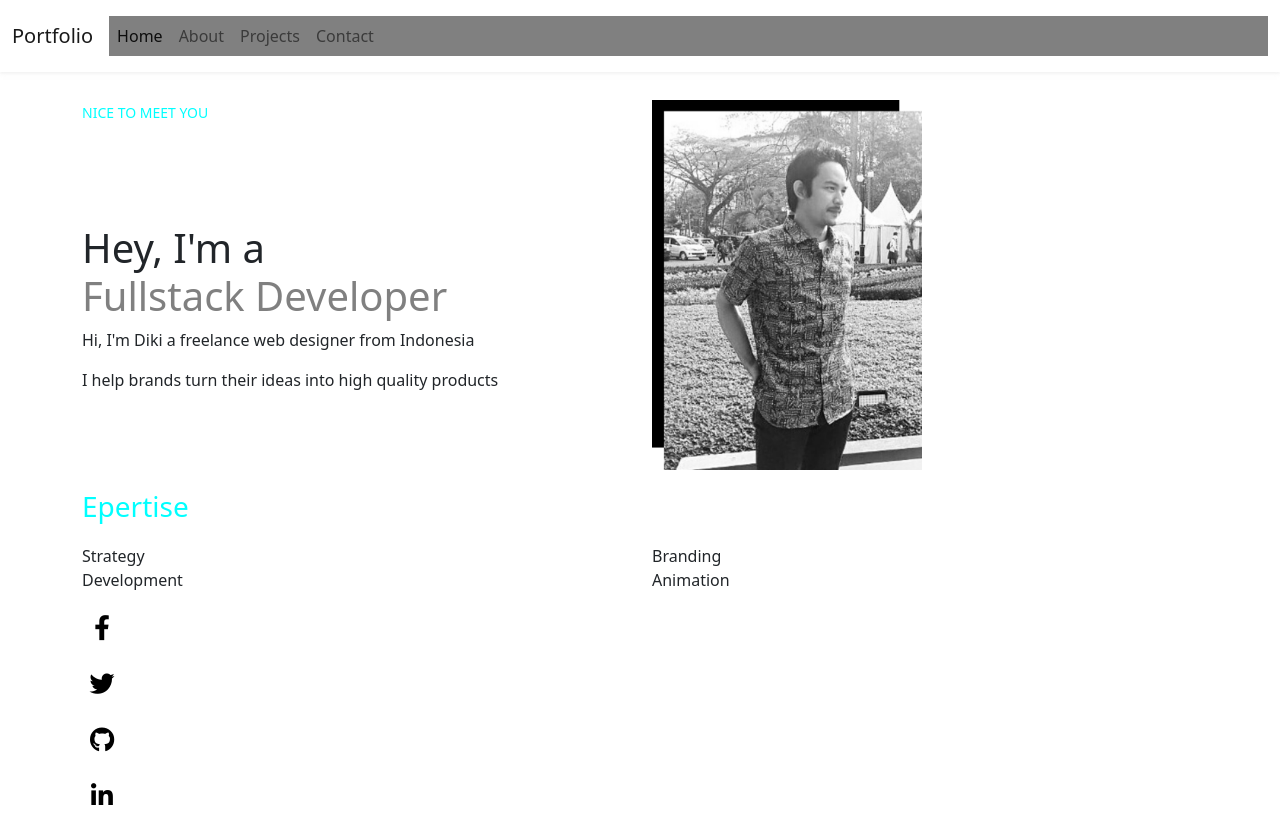
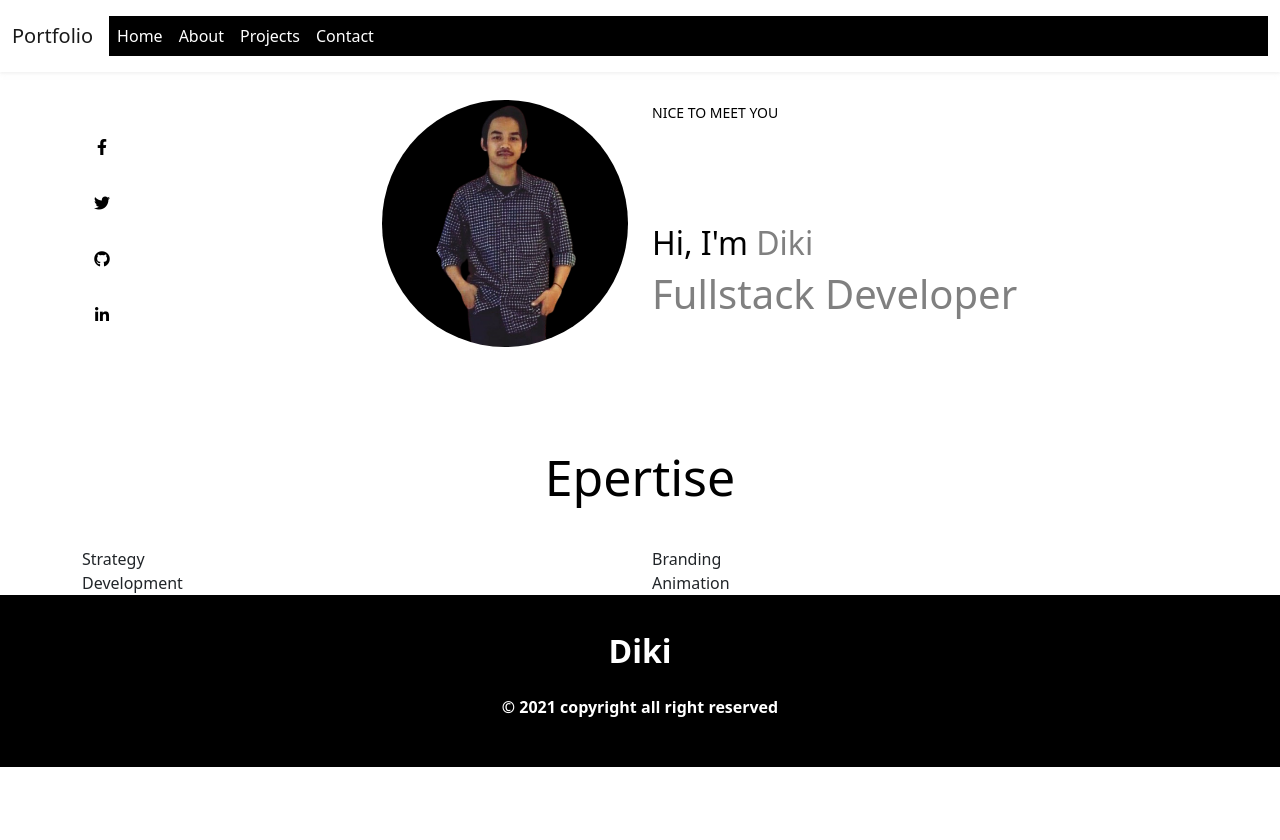
Before and after one commit to dikiamust/web-portfolio, an Angular app: page /home/home in a window 1280 px wide. After the commit the page ends 800 px from the top, so only its background shows below. Built offline with nearby package versions, Linux system fonts and the light colour scheme.

Commit message:
edit foto profile

```diff
--- a/src/app/home/banner/banner.component.css
+++ b/src/app/home/banner/banner.component.css
@@ -1,44 +1,73 @@
 @import url("https://fonts.googleapis.com/css2?family=Montserrat:wght@300;400;500;600;700&display=swap");
 
-/* div.container.banner {
-  background-color: yellow;
+/* div.container div.row div.col-12.col-md-6 {
+  margin-top: 100px;
 } */
 
-div.container div.row div.col-12.col-md-6.foto {
+div.container.banner {
   margin-top: 100px;
+  margin-bottom: 100px;
 }
 
-div.container div.row div.col-12.col-md-6.text {
-  margin-top: 100px;
-  /* color: blue; */
+div.container div.row div.col-12.col-md-6 div.wrapper {
+  align-items: center;
 }
 
-div.container.banner .text h1 {
-  margin-top: 100px;
-  /* color: blue; */
+div.row .wrapper div.col a {
+  margin-top: 16px;
+  display: flex;
+  justify-content: center;
+  align-items: center;
+  background: rgba(255, 255, 255, 0.1);
+  margin-right: 8px;
+  border-radius: 50%;
+  width: 40px;
+  height: 40px;
+  text-decoration: none;
 }
 
-div.container.banner small {
-  margin-top: 100px;
-  color: aqua;
+div.row .wrapper div.col a:hover {
+  background-color: silver;
 }
 
-div.container.banner .text h1 span {
-  color: grey;
-  /* border-bottom: 2px solid grey;
-  padding-bottom: 6px; */
+div.container div.row div.col-12.col-md-6 img {
+  /* display: flex !important;
+  justify-content: center !important;
+  align-items: center !important; */
+  margin: 0 auto;
 }
 
-div.container.banner h1 span:hover {
+div.col-12.col-md-6 small {
+  color: black;
+}
+
+div.col-12.col-md-6 h2 {
+  margin-top: 100px;
+  color: black;
+}
+
+div.col-12.col-md-6 h2 span {
+  color: grey;
+}
+
+div.col-12.col-md-6 h1 {
+  color: grey;
+}
+
+div.col-12.col-md-6 h1:hover {
   color: black;
   border-bottom: 2px solid black;
   padding-bottom: 6px;
 }
 
+div.container.expertise {
+  margin-top: 100px;
+}
+
 div.container.expertise h3 {
-  justify-content: center;
-  margin: 0 auto;
-  color: aqua;
+  text-align: center;
+  color: black;
+  font-size: 50px;
   margin-top: 20px;
-  margin-bottom: 20px;
+  margin-bottom: 40px;
 }
--- a/src/app/home/banner/banner.component.html
+++ b/src/app/home/banner/banner.component.html
@@ -1,19 +1,33 @@
 <div class="container banner">
   <div class="row">
-    <div class="col-12 col-md-6 text">
+    <div class="col-12 col-md-6">
+      <div class="row wrapper">
+        <div class="col">
+          <a href="https://www.facebook.com/diki.a.mustaqim"
+            ><i class="fab fa-facebook-f" style="color: black"></i
+          ></a>
+          <a href="#"><i class="fab fa-twitter" style="color: black"></i></a>
+          <a href="https://github.com/dikiamust"
+            ><i class="fab fa-github" style="color: black"></i
+          ></a>
+          <a href="#"
+            ><i class="fab fa-linkedin-in" style="color: black"></i
+          ></a>
+        </div>
+        <img
+          src="../../../assets/foto-1.png"
+          alt="image"
+          style="border-radius: 50%; max-width: 270px"
+        />
+      </div>
+    </div>
+
+    <div class="col-12 col-md-6">
       <small>NICE TO MEET YOU</small>
-      <h1>Hey, I'm a <br /><span>Fullstack Developer</span></h1>
-      <p>Hi, I'm Diki a freelance web designer from Indonesia</p>
-      <p>I help brands turn their ideas into high quality products</p>
-    </div>
-    <div class="col-12 col-md-6 foto">
-      <img src="../../../assets/foto.png" alt="" style="width: 270px" />
+      <h2>Hi, I'm <span>Diki</span></h2>
+      <h1>Fullstack Developer</h1>
     </div>
   </div>
-  <!-- <small>NICE TO MEET YOU</small>
-  <h1>Hey, I'm a <br /><span>Fullstack Developer</span></h1>
-  <p>Hi, I'm Diki a freelance web designer from Indonesia</p>
-  <p>I help brands turn their ideas into high quality products</p> -->
 </div>
 
 <div class="container expertise">
--- a/src/app/shared/footer/footer.component.css
+++ b/src/app/shared/footer/footer.component.css
@@ -1,16 +1,12 @@
-a {
-  margin-top: 16px;
-  display: flex;
-  justify-content: center;
-  align-items: center;
-  background: rgba(255, 255, 255, 0.1);
-  margin-right: 8px;
-  border-radius: 50%;
-  width: 40px;
-  height: 40px;
-  text-decoration: none;
+div.footer {
+  background-color: black;
+  color: #fff;
+  text-align: center;
+  font-weight: bold;
+  padding: 2rem 0;
 }
 
-a:hover {
-  background-color: silver;
+.footer__title {
+  font-size: 2rem;
+  margin-bottom: 20px;
 }
--- a/src/app/shared/footer/footer.component.html
+++ b/src/app/shared/footer/footer.component.html
@@ -1,19 +1,4 @@
-<div class="container text-center" style="color: white">
-  <div class="row d-flex align-items-center">
-    <div class="col-12 text-center" style="color: white; font-size: 25px">
-      <a href="https://www.facebook.com/diki.a.mustaqim"
-        ><i class="fab fa-facebook-f" style="margin: 10px; color: black"></i
-      ></a>
-      <a href="#"
-        ><i class="fab fa-twitter" style="margin: 10px; color: black"></i
-      ></a>
-      <a href="https://github.com/dikiamust"
-        ><i class="fab fa-github" style="margin: 10px; color: black"></i
-      ></a>
-      <a href="#"
-        ><i class="fab fa-linkedin-in" style="margin: 10px; color: black"></i
-      ></a>
-    </div>
-  </div>
-  <i>Copyright-2021</i>
+<div class="footer">
+  <p class="footer__title">Diki</p>
+  <p>&#169; 2021 copyright all right reserved</p>
 </div>
--- a/src/app/shared/navigation/navigation.component.css
+++ b/src/app/shared/navigation/navigation.component.css
@@ -18,8 +18,25 @@ nav div.container-fluid {
 }
 
 nav div.container-fluid div.collapse.navbar-collapse {
-  background-color: grey;
+  text-align: center;
+  background-color: black;
+  color: white;
   margin-left: 0 auto !important;
+}
+
+nav div.container-fluid div.collapse.navbar-collapse div.navbar-nav.ml-auto a {
+  text-align: end !important;
+  color: white;
+}
+
+nav
+  div.container-fluid
+  div.collapse.navbar-collapse
+  div.navbar-nav.ml-auto
+  a
+  :hover {
+  text-align: end !important;
+  color: yellow;
 }
 
 nav div.container-fluid button.navbar-toggler {
```
Also changed, not shown: src/assets/foto-1.png (added).
